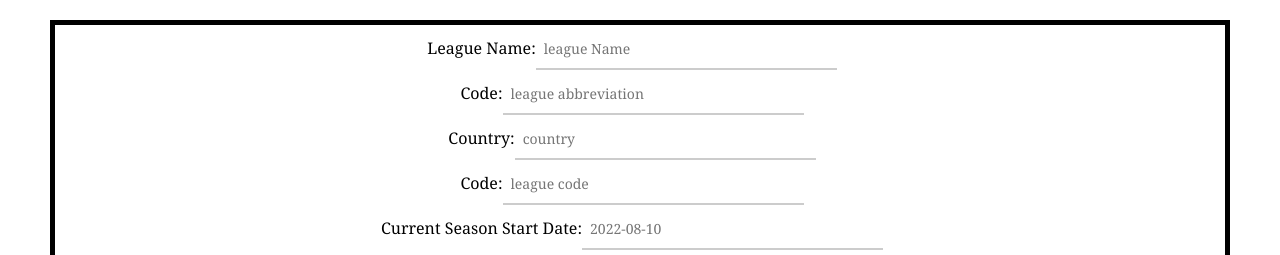
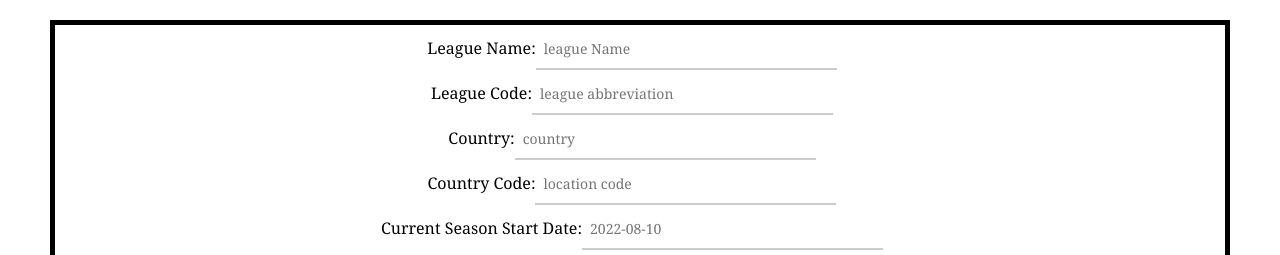
Before and after one commit to lissashea/mystery_project, a React (Create React App) app: page / in a window 1280 px wide. Both pictures are taken after typing "Sample", "Sample" into the empty fields and a click on the button "Add League". Shown: the part 159-414 px from the top of the page. Built offline with nearby package versions, Linux system fonts and the light colour scheme; no server answers.

Commit message:
updated league form

```diff
--- a/src/AddLeagueForm.jsx
+++ b/src/AddLeagueForm.jsx
@@ -109,7 +109,7 @@ function AddLeagueForm({ onAdd }) {
           />
         </label>
         <label>
-          Code:
+          League Code:
           <input
             type="text"
             name="code"
@@ -133,11 +133,11 @@ function AddLeagueForm({ onAdd }) {
           />
         </label>
         <label>
-          Code:
+          Country Code:
           <input
             type="text"
             name="areaCode"
-            placeholder="league code"
+            placeholder="location code"
             value={formData.areaCode}
             onChange={handleChange}
             className="small-placeholder"
```
